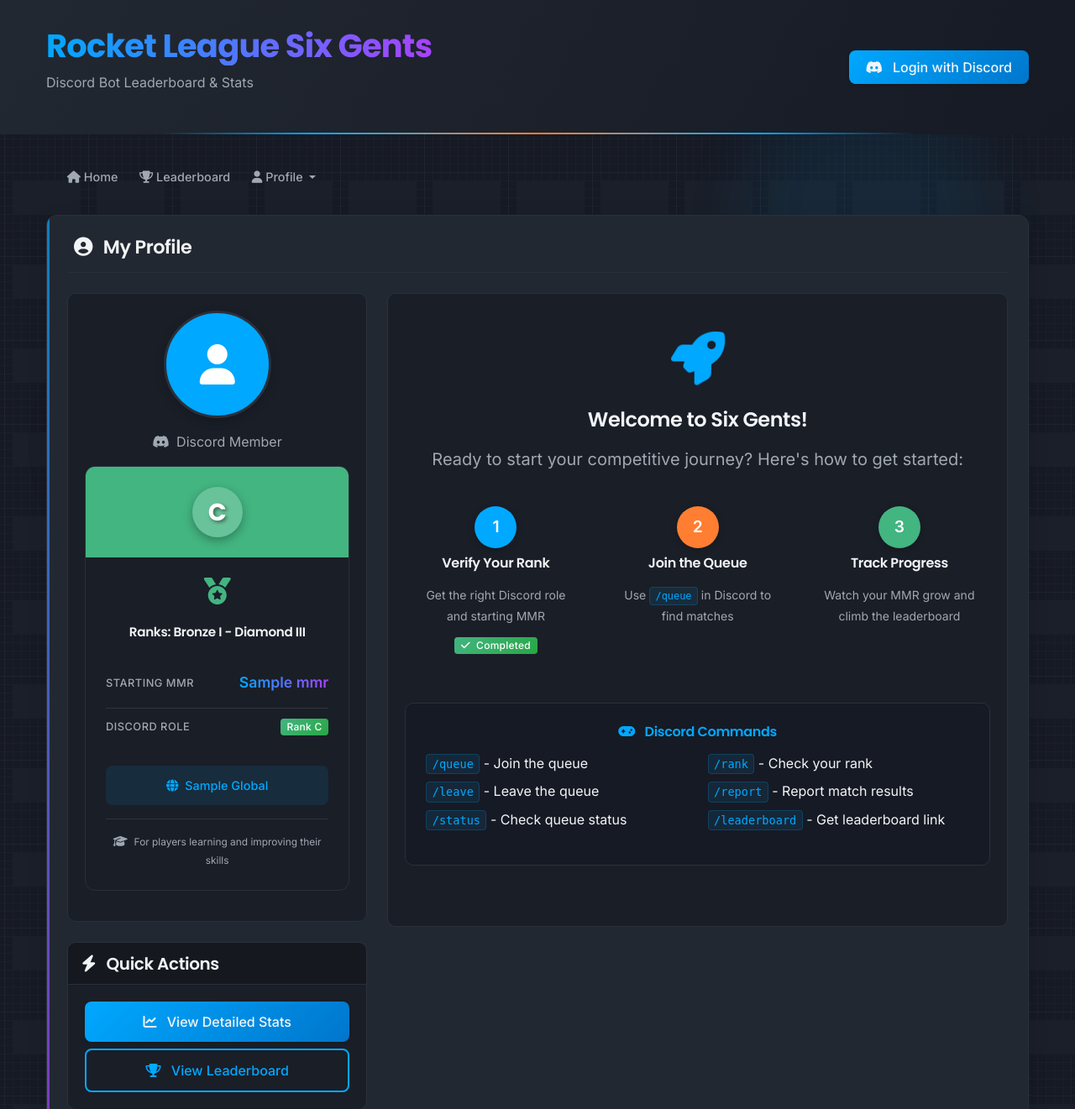
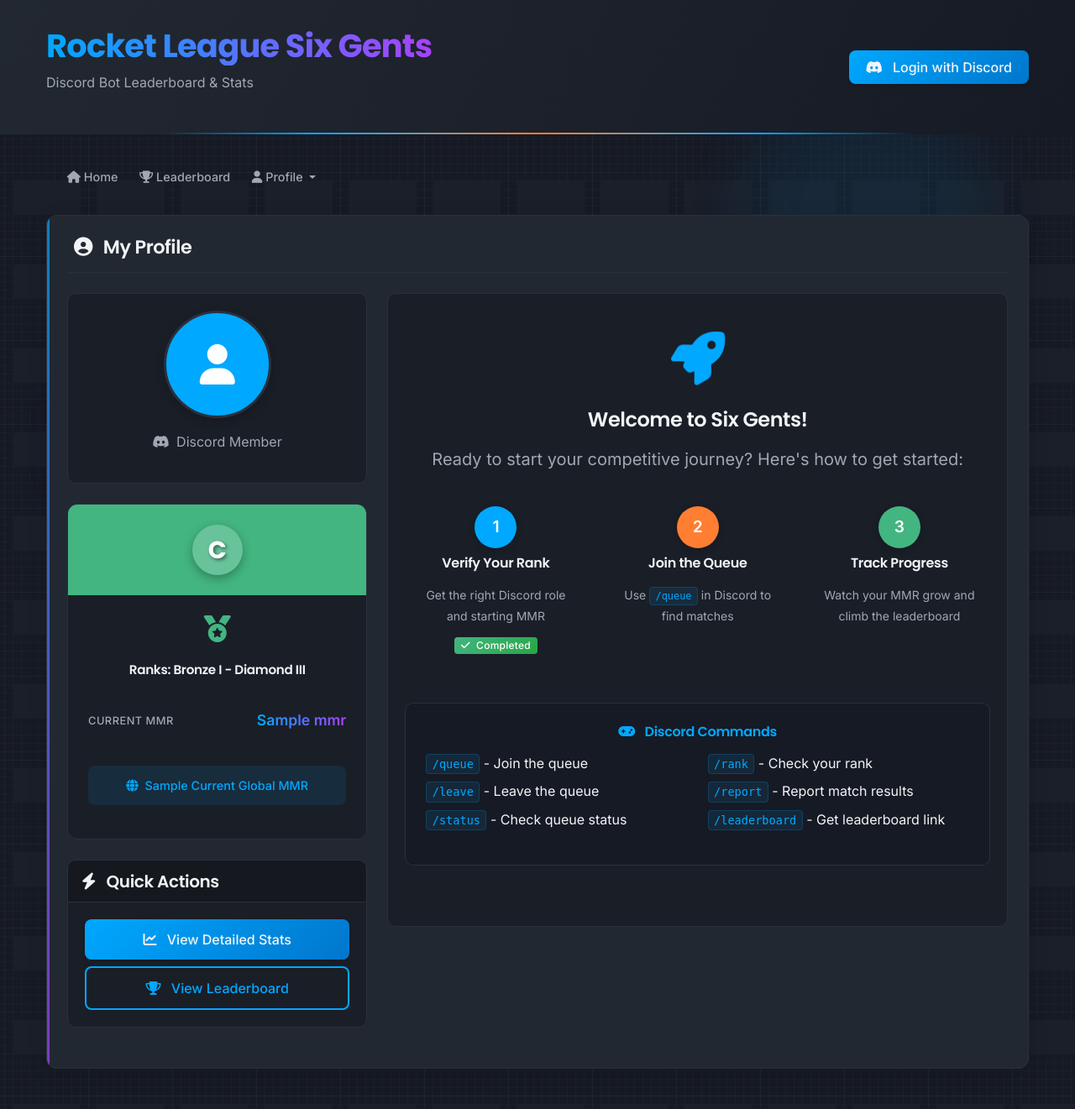
Before and after one commit to Nprk1204/sixgentsbot, a Flask app: template templates/profile.html in a window 1280 px wide. Shown: the top 1321 px of the page at 84% size. Run offline with Flask 3, Linux system fonts and the light colour scheme; the template is opened without the code that fills it: most values are stand-ins (such as "Sample title", 1, 10 or a date in 2020).

Commit message:
Updates for website

```diff
--- a/templates/profile.html
+++ b/templates/profile.html
@@ -215,9 +215,21 @@
                         <i class="fab fa-discord me-1"></i> Discord Member
                     </p>
 
-                    <!-- Enhanced Rank Card -->
+
+
+                    {% if user.guild_member %}
+                        <div class="guild-info">
+                            <h6 class="text-primary mb-2">
+                                <i class="fas fa-server me-1"></i> Server Member
+                            </h6>
+                        </div>
+                    {% endif %}
+                </div>
+            </div>
+
+            <!-- Separate Rank Card -->
             {% if rank_data %}
-                        <div class="enhanced-rank-card mb-3">
+                <div class="enhanced-rank-card mb-4">
                     {% if rank_data.tier == 'Rank A' %}
                         <div class="rank-card-header bg-danger">
                             <div class="rank-letter-circle">
@@ -232,26 +244,17 @@
 
                             <div class="rank-stats-section">
                                 <div class="rank-stat-row">
-                                            <span class="stat-label">STARTING MMR</span>
+                                    <span class="stat-label">CURRENT MMR</span>
                                     <span class="stat-value text-danger">{{ player_data.mmr if player_data and player_data.mmr else rank_data.mmr }}</span>
-                                        </div>
-                                        <div class="rank-stat-row">
-                                            <span class="stat-label">DISCORD ROLE</span>
-                                            <span class="badge bg-danger">Rank A</span>
                                 </div>
                             </div>
 
                             {% if player_data and player_data.global_mmr %}
                             <div class="global-mmr-section">
                                 <i class="fas fa-globe me-1"></i>
-                                        <span>{{ player_data.global_mmr }} Global</span>
+                                <span>{{ player_data.global_mmr }} Current Global MMR</span>
                             </div>
                             {% endif %}
-
-                                    <div class="rank-description">
-                                        <i class="fas fa-star me-1"></i>
-                                        <small>For the most skilled players who have reached the highest ranks</small>
-                                    </div>
                         </div>
                     {% elif rank_data.tier == 'Rank B' %}
                         <div class="rank-card-header bg-primary">
@@ -267,26 +270,17 @@
 
                             <div class="rank-stats-section">
                                 <div class="rank-stat-row">
-                                            <span class="stat-label">STARTING MMR</span>
+                                    <span class="stat-label">CURRENT MMR</span>
                                     <span class="stat-value text-primary">{{ player_data.mmr if player_data and player_data.mmr else rank_data.mmr }}</span>
-                                        </div>
-                                        <div class="rank-stat-row">
-                                            <span class="stat-label">DISCORD ROLE</span>
-                                            <span class="badge bg-primary">Rank B</span>
                                 </div>
                             </div>
 
                             {% if player_data and player_data.global_mmr %}
                             <div class="global-mmr-section">
                                 <i class="fas fa-globe me-1"></i>
-                                        <span>{{ player_data.global_mmr }} Global</span>
+                                <span>{{ player_data.global_mmr }} Current Global MMR</span>
                             </div>
                             {% endif %}
-
-                                    <div class="rank-description">
-                                        <i class="fas fa-chart-line me-1"></i>
-                                        <small>For experienced players who have mastered advanced mechanics</small>
-                                    </div>
                         </div>
                     {% else %}
                         <div class="rank-card-header bg-success">
@@ -302,32 +296,23 @@
 
                             <div class="rank-stats-section">
                                 <div class="rank-stat-row">
-                                            <span class="stat-label">STARTING MMR</span>
+                                    <span class="stat-label">CURRENT MMR</span>
                                     <span class="stat-value text-success">{{ player_data.mmr if player_data and player_data.mmr else rank_data.mmr }}</span>
-                                        </div>
-                                        <div class="rank-stat-row">
-                                            <span class="stat-label">DISCORD ROLE</span>
-                                            <span class="badge bg-success">Rank C</span>
                                 </div>
                             </div>
 
                             {% if player_data and player_data.global_mmr %}
                             <div class="global-mmr-section">
                                 <i class="fas fa-globe me-1"></i>
-                                        <span>{{ player_data.global_mmr }} Global</span>
+                                <span>{{ player_data.global_mmr }} Current Global MMR</span>
                             </div>
                             {% endif %}
-
-                                    <div class="rank-description">
-                                        <i class="fas fa-graduation-cap me-1"></i>
-                                        <small>For players learning and improving their skills</small>
-                                    </div>
                         </div>
                     {% endif %}
                 </div>
             {% else %}
-                        <!-- Unverified Enhanced Card -->
-                        <div class="enhanced-rank-card mb-3">
+                <!-- Unverified Rank Card -->
+                <div class="enhanced-rank-card mb-4">
                     <div class="rank-card-header bg-secondary">
                         <div class="rank-letter-circle">
                             <span class="rank-letter">?</span>
@@ -339,36 +324,14 @@
                         </div>
                         <h6 class="rank-title">Rank Verification Needed</h6>
 
-                                <div class="rank-stats-section">
-                                    <div class="rank-stat-row">
-                                        <span class="stat-label">STATUS</span>
-                                        <span class="badge bg-warning">Unverified</span>
-                                    </div>
-                                </div>
-
                         <div class="verification-action mt-3">
                             <a href="{{ url_for('profile_rank_check') }}" class="btn btn-warning btn-sm w-100">
                                 <i class="fas fa-check-circle me-1"></i> Verify Your Rank
                             </a>
                         </div>
-
-                                <div class="rank-description">
-                                    <i class="fas fa-info-circle me-1"></i>
-                                    <small>Verify your rank to get the right Discord role and starting MMR</small>
-                                </div>
                     </div>
                 </div>
             {% endif %}
-
-                    {% if user.guild_member %}
-                        <div class="guild-info">
-                            <h6 class="text-primary mb-2">
-                                <i class="fas fa-server me-1"></i> Server Member
-                            </h6>
-                        </div>
-                    {% endif %}
-                </div>
-            </div>
 
             <!-- Quick Actions Card -->
             <div class="card bg-dark-medium">
```
Lines whose indentation alone changed are shown as unchanged.
